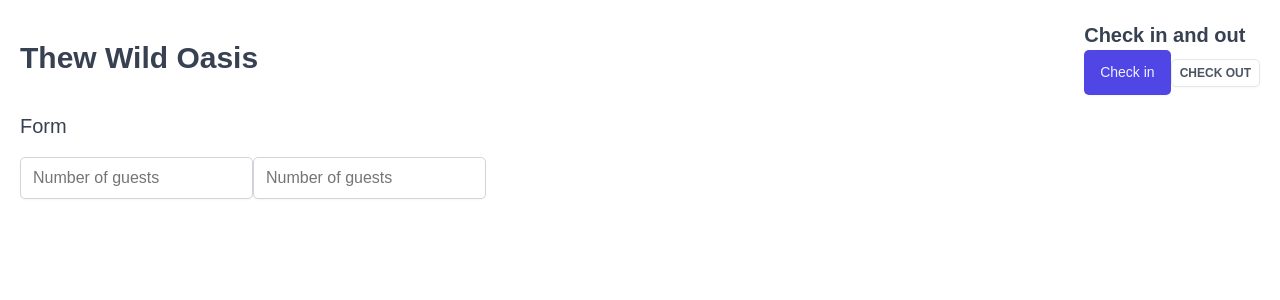
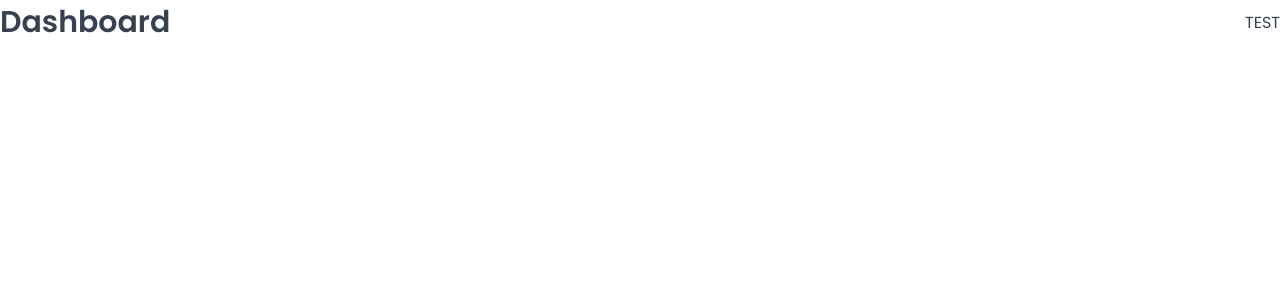
Before and after one commit to juansebastianpabon/the-wild-oasis, a React (Vite) app: page /dashboard in a window 1280 px wide. Shown: the top 300 px of the page. Built offline with nearby package versions, Linux system fonts and the light colour scheme; a web font is replaced by a local one.

Commit message:
Añade react-router al proyecto y las rutas de forma declarativa

```diff
--- a/package.json
+++ b/package.json
@@ -12,6 +12,7 @@
   "dependencies": {
     "react": "^19.1.1",
     "react-dom": "^19.1.1",
+    "react-router-dom": "^6.30.1",
     "styled-components": "^6.1.19"
   },
   "devDependencies": {
--- a/src/App.jsx
+++ b/src/App.jsx
@@ -1,53 +1,65 @@
-import styled from "styled-components";
+import { BrowserRouter, Routes, Route } from "react-router-dom";
+import Dashboard from "./pages/Dashboard";
+import Bookings from "./pages/Bookings";
+import Cabins from "./pages/Cabins";
+import Users from "./pages/Users";
+import Settings from "./pages/Settings";
+import Account from "./pages/Account";
+import Login from "./pages/Login";
+import PageNotFound from "./pages/PageNotFound";
 import GlobalStyles from "./styles/GlobalStyles";
-import Button from "./ui/Button";
-import Input from "./ui/Input";
-import Heading from "./ui/Heading";
-import Row from "./ui/Row";
-
-const StyledApp = styled.div`
-  font-family: Arial, sans-serif;
-  padding: 2rem;
-
-  height: 100dvh;
-`;
+import { Navigate } from "react-router-dom";
 
 function App() {
   return (
     <>
       <GlobalStyles />
-      <StyledApp>
-        <Row type='vertical'>
-          <Row type='horizontal'>
-            <Heading as='h1'>Thew Wild Oasis</Heading>
 
-            <div>
-              <Heading as='h2'>Check in and out </Heading>
-
-              <Button
-                variation='primary'
-                size='medium'
-                onClick={() => alert("Button clicked!")}>
-                Check in
-              </Button>
-              <Button
-                variation='secondary'
-                size='small'
-                onClick={() => alert("Button clicked!")}>
-                Check out
-              </Button>
-            </div>
-          </Row>
-
-          <Row type='vertical'>
-            <Heading as='h3'>Form</Heading>
-            <form action=''>
-              <Input placeholder='Number of guests' />
-              <Input placeholder='Number of guests' />
-            </form>
-          </Row>
-        </Row>
-      </StyledApp>
+      <BrowserRouter>
+        <Routes>
+          <Route
+            index
+            element={
+              <Navigate
+                replace
+                to='/dashboard'
+              />
+            }
+          />
+          <Route
+            path='dashboard'
+            element={<Dashboard />}
+          />
+          <Route
+            path='bookings'
+            element={<Bookings />}
+          />
+          <Route
+            path='cabins'
+            element={<Cabins />}
+          />
+          <Route
+            path='users'
+            element={<Users />}
+          />
+          <Route
+            path='settings'
+            element={<Settings />}
+          />
+          <Route
+            path='account'
+            element={<Account />}
+          />
+          <Route
+            path='login'
+            element={<Login />}
+          />
+          <Route
+            path='*'
+            element={<PageNotFound />}
+          />
+        </Routes>
+      </BrowserRouter>
     </>
   );
 }
```
Also changed, not shown: 1 other file (tests, documents, lock files or other folders).
